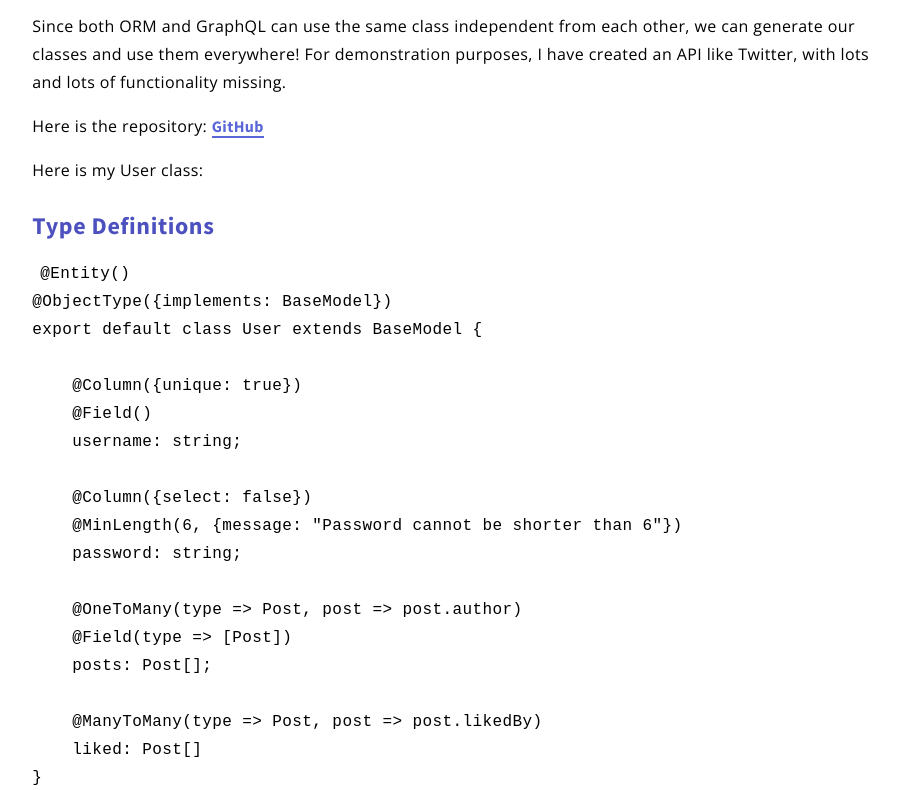
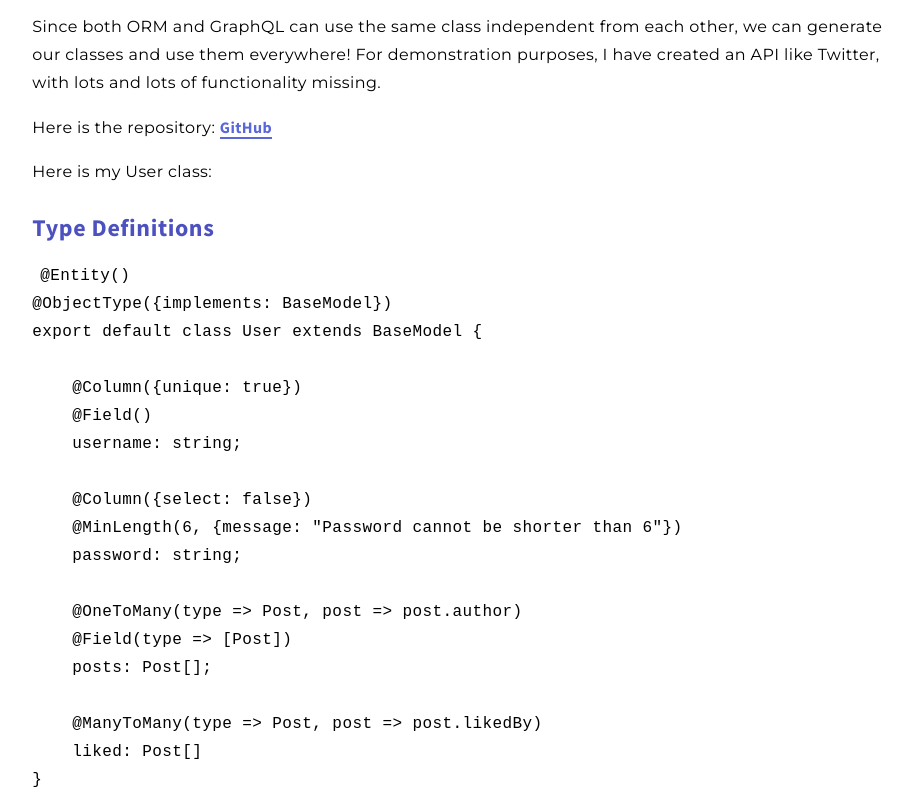
Before and after one commit to BunColak/gatsby-blog, a Gatsby site: page /graphql-typescript/ in a window 1280 px wide. Shown: the part 1190-1980 px from the top of the page, without its empty margins (181-1093 px from the left). Built offline with nearby package versions, Linux system fonts and the light colour scheme; Gatsby itself is replaced by a stand-in of ours; some packages are replaced by stand-ins of ours; code samples lack their colours.

Commit message:
change tag links, font change

```diff
--- a/gatsby-node.js
+++ b/gatsby-node.js
@@ -44,7 +44,7 @@ exports.createPages = async ({ graphql, actions }) => {
 
   result.data.allMarkdownRemark.group.forEach(({ fieldValue }) => {
     createPage({
-      path: fieldValue,
+      path: `tag/${fieldValue}`,
       component: path.resolve(`./src/components/TagLayout.js`),
       context: {
         tag: fieldValue,
--- a/src/components/PostLayout.js
+++ b/src/components/PostLayout.js
@@ -13,7 +13,7 @@ const BlogLayout = ({ data }) => {
       <div className="text-center mb-4 text-gray-600 text-sm">
         {post.frontmatter.date}
         <div className="flex flex-wrap justify-center">
-          {tags.map(tag => <Link className="mx-2 font-bold" to={`/${tag}`} key={tag}>#{tag}</Link>)}
+          {tags.map(tag => <Link className="mx-2 font-bold" to={`/tag/${tag}`} key={tag}>#{tag}</Link>)}
         </div>
       </div>
       <div dangerouslySetInnerHTML={{ __html: post.html }} />
--- a/src/components/PostListItem.js
+++ b/src/components/PostListItem.js
@@ -11,7 +11,7 @@ const PostListItem = ({ node }) => {
                 <div className="text-gray-600 text-sm flex mb-4 lg:mb-2">
                     <div>{node.frontmatter.date}</div>
                     <div className="flex flex-wrap justify-start">
-                        {tags.map(tag => <Link className="ml-4 italic text-gray-600" to={`/${tag}`} key={tag}>#{tag}</Link>)}
+                        {tags.map(tag => <Link className="ml-4 italic text-gray-600" to={`/tag/${tag}`} key={tag}>#{tag}</Link>)}
                     </div>
                 </div>
                 <p className="leading-snug text-sm text-gray-900 mt-1">{node.excerpt}</p>
--- a/src/posts/graphql-typescript.md
+++ b/src/posts/graphql-typescript.md
@@ -38,7 +38,7 @@ class MyAwesomeClass {
 
 Since both ORM and GraphQL can use the same class independent from each other, we can generate our classes and use them everywhere! For demonstration purposes, I have created an API like Twitter, with lots and lots of functionality missing.
 
-Here is the repository: [GitHub](https://github.com/buncolak/type-blog-backend)
+Here is the repository: [GitHub](https://github.com/buncolak/typeorm-graphql-backend)
 
 Here is my User class:
 
--- a/src/styles/global.css
+++ b/src/styles/global.css
@@ -1,5 +1,5 @@
 
-@import url('https://fonts.googleapis.com/css?family=Open+Sans:400,700|Source+Sans+Pro:700&display=swap');
+@import url('https://fonts.googleapis.com/css?family=Montserrat:400,700|Source+Sans+Pro:700&display=swap');
 
 @tailwind base;
 
@@ -11,7 +11,7 @@ h1,h2,h3,h4,h5,h6 {
 
 body {
     @apply leading-7 tracking-wide;
-    font-family: 'Open Sans', sans-serif;
+    font-family: 'Montserrat', sans-serif;
 }
 
 p {
```
